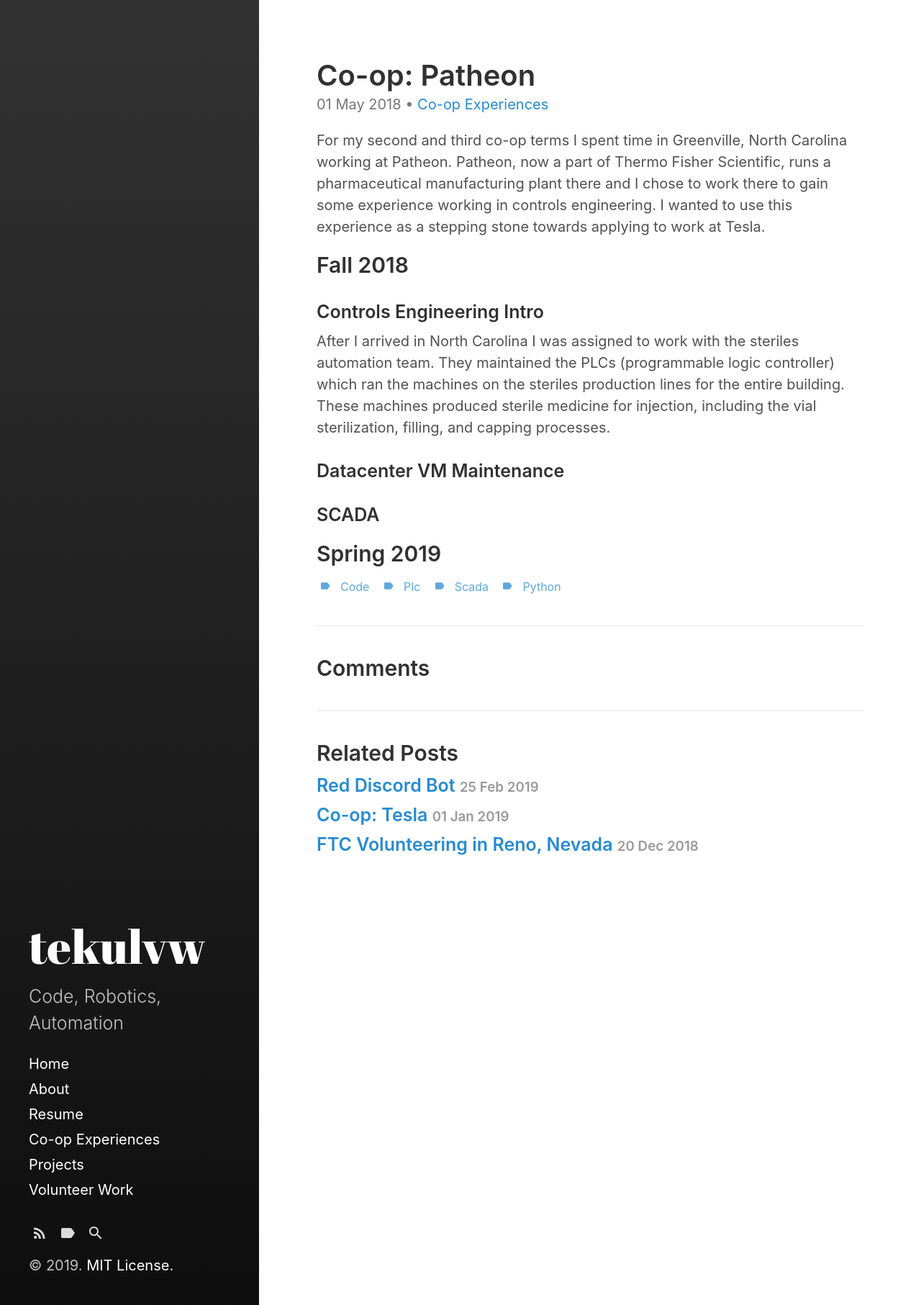
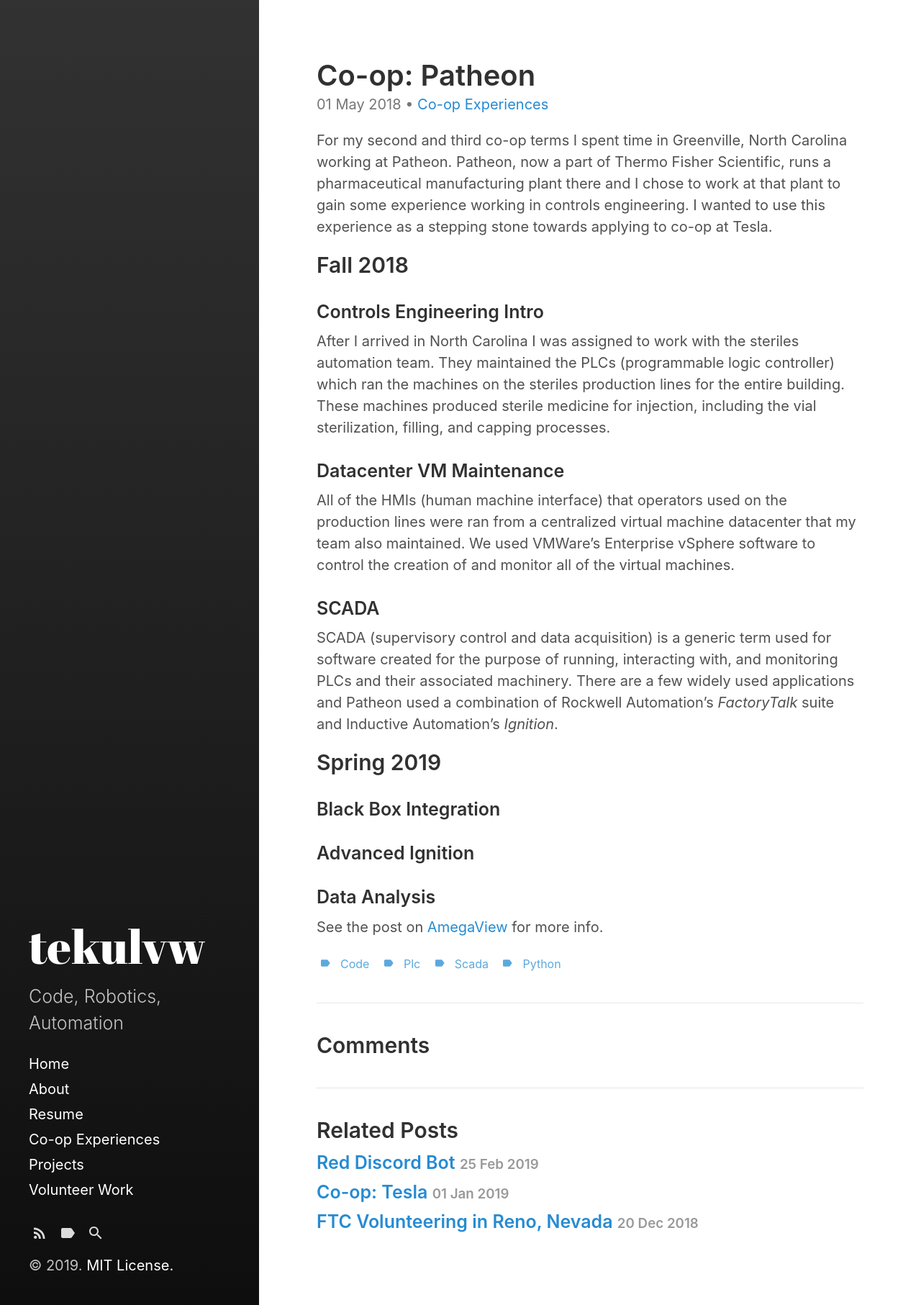
Before and after one commit to tekulvw/tekulvw.github.io, a Jekyll site: the page built from _posts/2018-05-01-patheon.md, in a window 1280 px wide. Shown: the whole page at 72% size. Built offline with Jekyll 4.4.1, drawn with Linux system fonts in a browser that asks for light colours.

Commit message:
some more patheon stuff

```diff
--- a/_posts/2018-05-01-patheon.md
+++ b/_posts/2018-05-01-patheon.md
@@ -10,8 +10,10 @@
 ---
 
 For my second and third co-op terms I spent time in Greenville, North Carolina working at Patheon.
-Patheon, now a part of Thermo Fisher Scientific, runs a pharmaceutical manufacturing plant there and I chose to work there to gain some experience working in controls engineering.
-I wanted to use this experience as a stepping stone towards applying to work at Tesla.
+Patheon, now a part of Thermo Fisher Scientific, runs a pharmaceutical manufacturing plant there and I chose to work at that plant to gain some experience working in controls engineering.
+I wanted to use this experience as a stepping stone towards applying to co-op at Tesla.
+
+<!--more-->
 
 ## Fall 2018
 
@@ -23,6 +25,20 @@
 
 ### Datacenter VM Maintenance
 
+All of the HMIs (human machine interface) that operators used on the production lines were ran from a centralized virtual machine datacenter that my team also maintained.
+We used VMWare's Enterprise vSphere software to control the creation of and monitor all of the virtual machines.
+
 ### SCADA
 
+SCADA (supervisory control and data acquisition) is a generic term used for software created for the purpose of running, interacting with, and monitoring PLCs and their associated machinery.
+There are a few widely used applications and Patheon used a combination of Rockwell Automation's *FactoryTalk* suite and Inductive Automation's *Ignition*.
+
 ## Spring 2019
+
+### Black Box Integration
+
+### Advanced Ignition
+
+### Data Analysis
+
+See the post on [AmegaView](2018-04-10-amega-parser.md) for more info.
```
